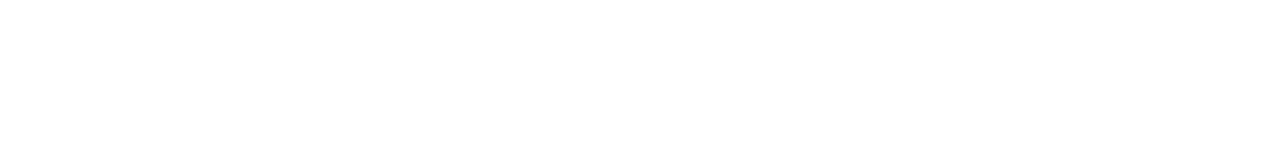
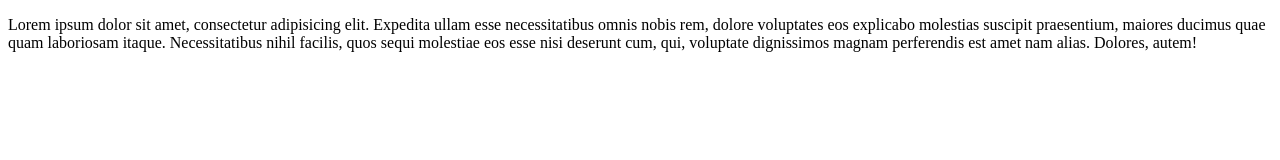
Before and after one commit to Mesiek1000/YouTube, a plain HTML site: page index.html in a window 1280 px wide. Drawn offline with Linux system fonts and the light colour scheme.

Commit message:
0.0.3
Dodano lorem ipsum.

```diff
--- a/index.html
+++ b/index.html
@@ -6,6 +6,6 @@
 	<link rel="stylesheet" href="#">
 </head>
 <body>
-
+	<p>Lorem ipsum dolor sit amet, consectetur adipisicing elit. Expedita ullam esse necessitatibus omnis nobis rem, dolore voluptates eos explicabo molestias suscipit praesentium, maiores ducimus quae quam laboriosam itaque. Necessitatibus nihil facilis, quos sequi molestiae eos esse nisi deserunt cum, qui, voluptate dignissimos magnam perferendis est amet nam alias. Dolores, autem!</p>
 </body>
 </html>
```
